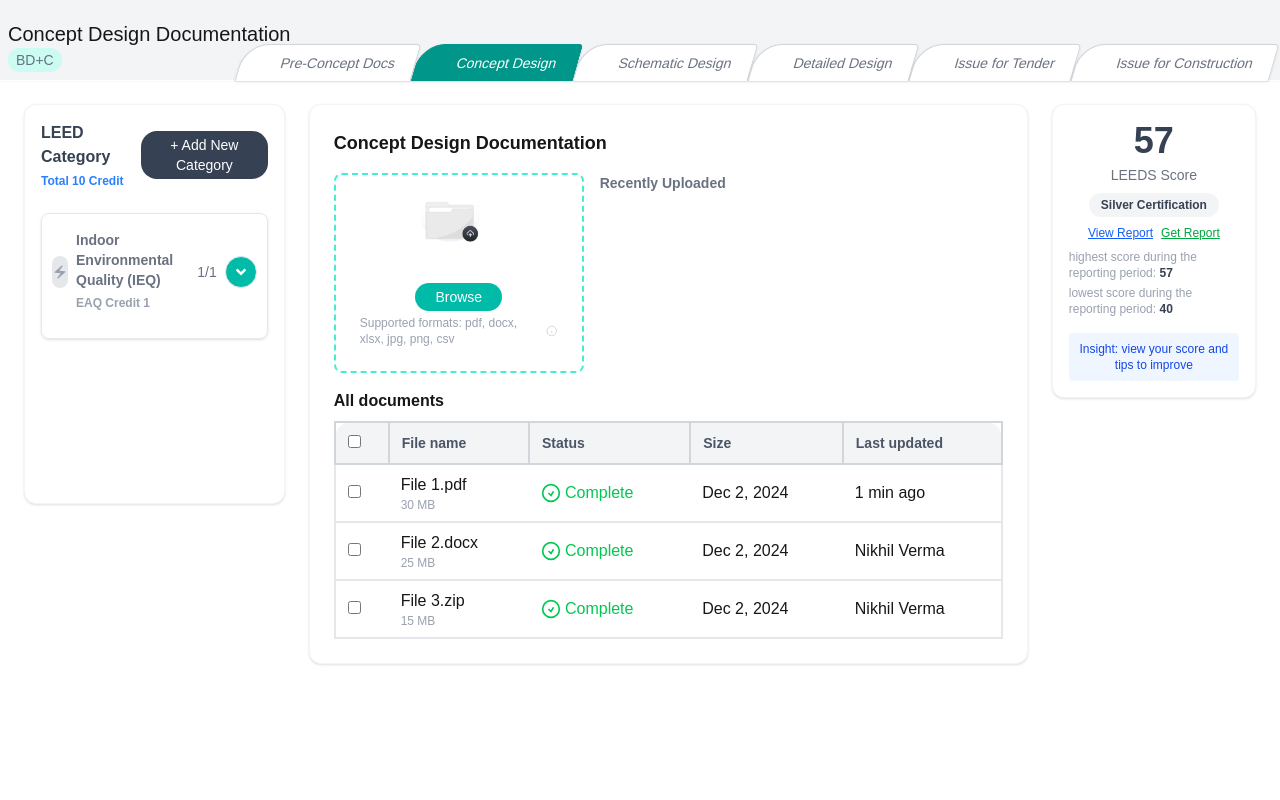
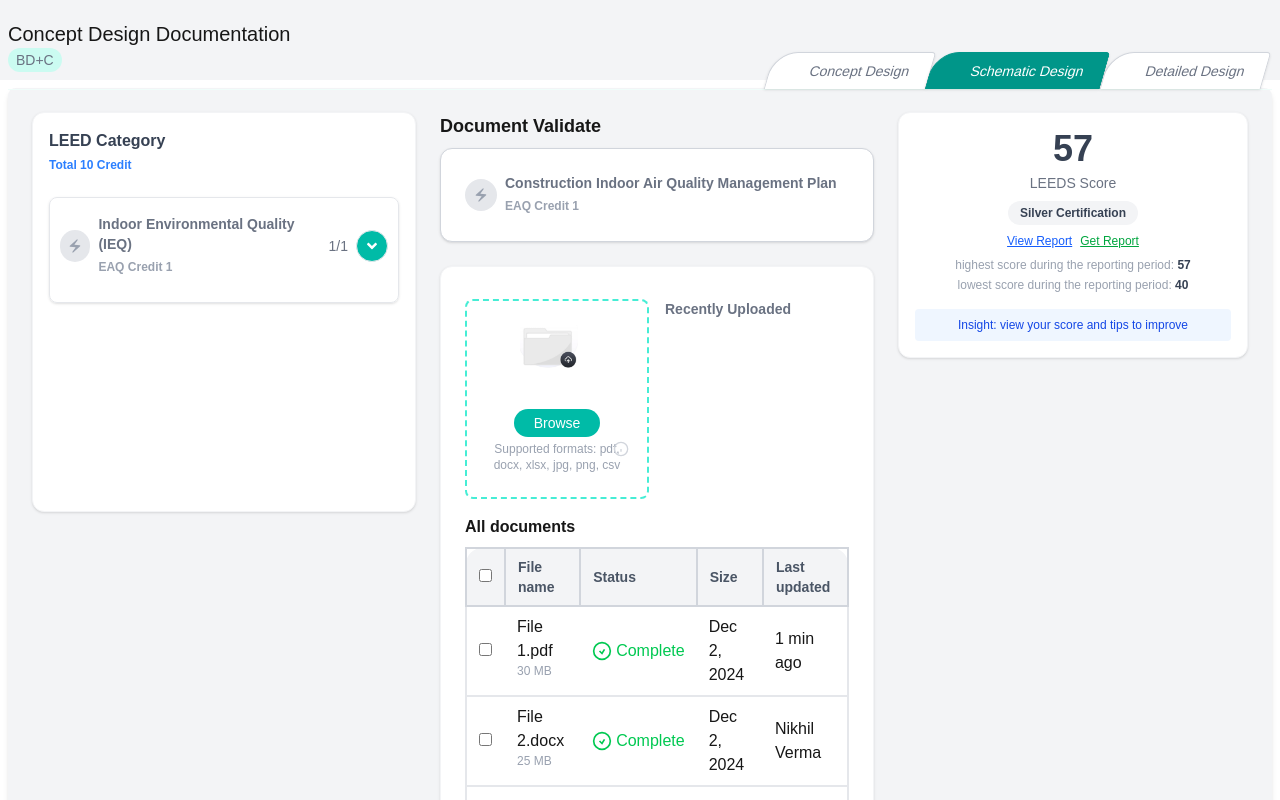
Before and after one commit to gayatrisustaininsight/green-ai-frontend, a Next.js app: page /dashboard in a window 1280 px wide. Shown: the top 800 px of the page. Built offline with nearby package versions, Linux system fonts and the light colour scheme.

Commit message:
Enhance DashboardWrapper with new Stepper component, update styling for improved layout, and refine ActivityLog and Dropper components for better user experience.

```diff
--- a/components/Dashbord/DashboardWrapper.tsx
+++ b/components/Dashbord/DashboardWrapper.tsx
@@ -7,6 +7,8 @@ import ActivityLog from "../common/ActivityLog";
 import ScoreCard from "../common/ScoreCard";
 import StorageBar from "../common/StorageBar";
 import Tabs from "../common/Stages";
+import Stepper from "../common/Stepper";
+import { MdOutlineElectricBolt } from "react-icons/md";
 
 const activityLogs: { message: string; timestamp: string; type: "success" | "error" }[] = [
     { message: "Files Uploaded Successfully", timestamp: "Dec 2, 2024", type: "success" },
@@ -65,6 +67,7 @@ const tableData = [
 const DashboardWrapper = () => {
     return (
         <>
+
             <div className="flex  items-center  gap-4 bg-gray-100  justify-between w-full    pt-3 pr-1.5">
                 <div className="w-fit  p-2  ">
                     <h4 className="text-xl  w-fit  font-medium">
@@ -89,7 +92,7 @@ const DashboardWrapper = () => {
             </div>
 
 
-            <div className="flex flex-col min-h-screen bg-white p-6 relative">
+            <div className="flex flex-col min-h-screen bg-gray-100 rounded-lg m-2 shadow-md  p-6 relative">
                 <div className="absolute  -top-11 left-0 w-full   z-10">
                     <Tabs />
 
@@ -100,9 +103,27 @@ const DashboardWrapper = () => {
                         <ActivityLog logs={activityLogs} />
 
                     </div>
-                    <div className="max-w-3xl w-full">
+                    <div className="max-w-3xl flex-1  w-full">
+                        <h4 className="text-lg font-semibold mb-2">Document Validate</h4>
+                        <div
+                            className="bg-white  flex items-center justify-between   rounded-xl shadow-sm p-6 mb-6 border border-gray-300"
+                        >
+                            <div className="flex flex-row gap-2 items-center">
+                                <div className="font-semibold bg-gray-200 rounded-full w-8 h-8 flex items-center justify-center  text-gray-400">
+                                    <MdOutlineElectricBolt />
+                                </div>
+                                <div>
+                                    <h4 className="text-sm font-semibold text-gray-500">{"Construction Indoor Air Quality Management Plan"}</h4>
+                                    <span className="text-xs font-semibold text-gray-400">
+                                        EAQ Credit 1
+                                    </span>
+                                </div>
+                            </div>
+
+                        </div>
+
                         <div className="bg-white rounded-xl shadow-sm p-6 mb-6 border border-gray-100">
-                            <div className="font-semibold text-lg mb-2">Concept Design Documentation</div>
+
                             <FileUpload
                                 heading="Upload your files"
                                 description="Drag & drop your files here or choose files"
--- a/components/common/ActivityLog.tsx
+++ b/components/common/ActivityLog.tsx
@@ -24,10 +24,7 @@ const ActivityLog: React.FC<ActivityLogProps> = ({ logs }) => {
                         Total 10 Credit
                     </div>
                 </div>
-                <Button variant="secondary" size="sm" type="button">
-                    +  Add New Category
 
-                </Button>
 
             </div>
             <ul className="space-y-3">
--- a/components/common/Dropper.tsx
+++ b/components/common/Dropper.tsx
@@ -9,17 +9,10 @@ const optins = [{
     id: 1,
     subLabels: [
         {
-            label: "Low-Emitting Materials",
+            label: "Construction Indoor Air Quality Management Plan",
             value: 1
         },
-        {
-            label: "LEED Credit 2",
-            value: 2
-        },
-        {
-            label: "LEED Credit 3",
-            value: 3
-        }
+
     ]
 }];
 
@@ -59,7 +52,7 @@ const Dropper = () => {
                 <div className={`overflow-hidden transition-all duration-300 e ${selected?.id === option?.id && isOpen ? 'max-h-96 opacity-100' : 'max-h-0 opacity-0'}`}>
                     <div className="w-full flex flex-col gap-2">
                         {option?.subLabels?.map((subLabel, idx) => (
-                            <div key={idx} className="border-b transition-all duration-300 transform hover:bg-teal-50 cursor-pointer border-gray-200 p-2">{subLabel.label}</div>
+                            <div key={idx} className="border-b text-gray-700 text-sm transition-all duration-300 transform hover:bg-teal-50 cursor-pointer border-gray-200 p-2">{subLabel.label}</div>
                         ))}
                     </div>
                 </div>
--- a/components/common/FileUploadProgress.tsx
+++ b/components/common/FileUploadProgress.tsx
@@ -31,14 +31,14 @@ const FileUploadProgress: React.FC<FileUploadProgressProps> = ({
                 <span className="text-xs text-gray-500">{fileSize}</span>
             </div>
             {/* Progress bar */}
-            <div className=" w-[160px] min-w-[150px]">
+            <div className="flex w-full  items-center gap-1">
                 <div className="w-full h-2  rounded-full overflow-hidden">
                     <div
                         className="h-full bg-green-500 transition-all duration-300"
                         style={{ width: `${100}%` }}
                     />
-                    <span className="text-xs text-gray-500">{100}%</span>
                 </div>
+                <span className="text-xs text-gray-500">{100}%</span>
             </div>
             <div className="flex items-center justify-center w-full min-w-min">
                 <Button>
--- a/components/common/FileUpoad.tsx
+++ b/components/common/FileUpoad.tsx
@@ -188,9 +188,9 @@ const FileUpload: React.FC<FileUploadProps> = ({
                         <div className="flex-1 flex flex-col items-center justify-center mt-10 ">
                             <button className="text-sm bg-teal-500 text-white px-5 py-1 rounded-full font-medium text-center">Browse</button>
 
-                            <div className="text-xs text-gray-400 flex items-center mt-1">
+                            <div className="text-xs relative text-gray-400 text-center flex items-center mt-1">
                                 Supported formats: {formats}
-                                <svg className="ml-1 w-4 h-4 text-gray-300" fill="none" stroke="currentColor" strokeWidth="2" viewBox="0 0 24 24"><circle cx="12" cy="12" r="10" /><line x1="12" y1="16" x2="12" y2="12" /><line x1="12" y1="8" x2="12.01" y2="8" /></svg>
+                                <svg className="absolute -right-1.5 top-0    w-4 h-4 text-gray-300" fill="none" stroke="currentColor" strokeWidth="2" viewBox="0 0 24 24"><circle cx="12" cy="12" r="10" /><line x1="12" y1="16" x2="12" y2="12" /><line x1="12" y1="8" x2="12.01" y2="8" /></svg>
                             </div>
                         </div>
                     </div>
--- a/components/common/Stages.tsx
+++ b/components/common/Stages.tsx
@@ -1,12 +1,11 @@
 import React, { useState } from "react";
 
 const tabs = [
-    "Pre-Concept Docs",
+
     "Concept Design",
     "Schematic Design",
     "Detailed Design",
-    "Issue for Tender",
-    "Issue for Construction",
+
 ];
 
 export default function Tabs() {
--- /dev/null
+++ b/components/common/Stepper.tsx
@@ -0,0 +1,50 @@
+"use client";
+import React from "react";
+
+const steps = [
+    { label: "Document Validate" },
+    { label: "Pre-requisite" },
+    { label: "Score Analysis" },
+    { label: "Recommendation" },
+];
+
+export default function Stepper({ currentStep = 0 }: { currentStep?: number }) {
+    return (
+        <div className="flex flex-col items-center  py-4 rounded-md">
+            <div className="flex items-center w-full max-w-2xl justify-between">
+                {steps.map((step, idx) => (
+                    <React.Fragment key={step.label}>
+                        <div className="flex flex-col items-center flex-1">
+                            <div
+                                className={`w-4 h-4 rounded-full border-2 flex items-center justify-center mb-1
+                  ${idx === currentStep
+                                        ? "border-green-500 bg-green-100"
+                                        : idx < currentStep
+                                            ? "border-green-500 bg-green-500"
+                                            : "border-gray-300 bg-white"}
+                `}
+                            >
+                                {idx < currentStep ? (
+                                    <span className="w-2 h-2 bg-green-500 rounded-full block"></span>
+                                ) : idx === currentStep ? (
+                                    <span className="w-2 h-2 bg-green-500 rounded-full block"></span>
+                                ) : null}
+                            </div>
+                            <span
+                                className={`text-xs text-center  font-semibold ${idx === currentStep
+                                    ? "text-gray-700"
+                                    : "text-gray-400"
+                                    }`}
+                            >
+                                {step.label}
+                            </span>
+                        </div>
+                        {idx !== steps.length - 1 && (
+                            <div className="flex-1 h-0.5 bg-gray-200 " />
+                        )}
+                    </React.Fragment>
+                ))}
+            </div>
+        </div>
+    );
+}
```
